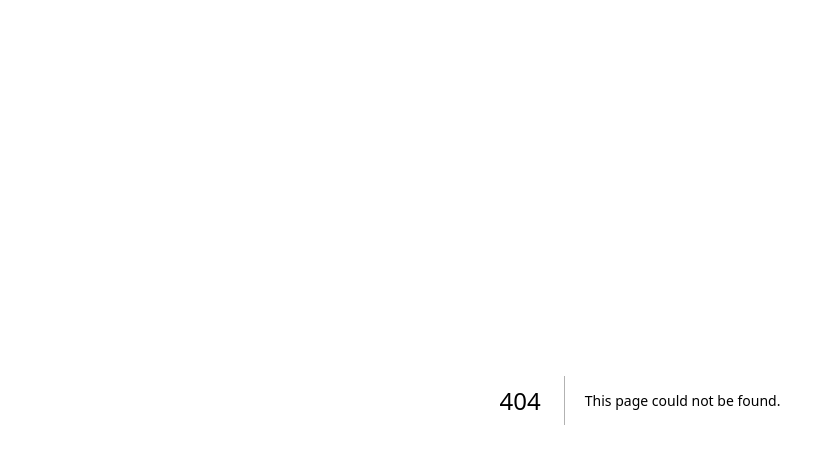
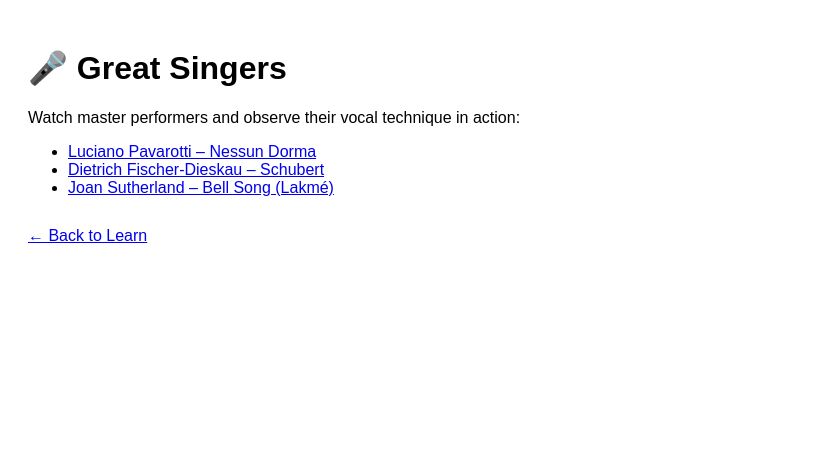
Before and after one commit to EranZ2025/VocalMaster, a Next.js app: page /learn/masters in a window 1280 px wide. Before the commit this address had no page. Shown: the top 464 px of the page, without its empty margins (0-815 px from the left). Built offline with nearby package versions, Linux system fonts and the light colour scheme.

Commit message:
Create masters.js

```diff
--- /dev/null
+++ b/pages/learn/masters.js
@@ -0,0 +1,17 @@
+import Link from 'next/link';
+
+export default function Masters() {
+  return (
+    <div style={{ padding: '20px', fontFamily: 'Arial' }}>
+      <h1>🎤 Great Singers</h1>
+      <p>Watch master performers and observe their vocal technique in action:</p>
+      <ul>
+        <li><a href="https://www.youtube.com/watch?v=tZrZpOSZK1Y" target="_blank" rel="noopener noreferrer">Luciano Pavarotti – Nessun Dorma</a></li>
+        <li><a href="https://www.youtube.com/watch?v=UJ7jHK1MrhU" target="_blank" rel="noopener noreferrer">Dietrich Fischer-Dieskau – Schubert</a></li>
+        <li><a href="https://www.youtube.com/watch?v=TLP2giiZmXY" target="_blank" rel="noopener noreferrer">Joan Sutherland – Bell Song (Lakmé)</a></li>
+      </ul>
+
+      <p style={{ marginTop: '30px' }}><Link href="/learn">← Back to Learn</Link></p>
+    </div>
+  );
+}
```
